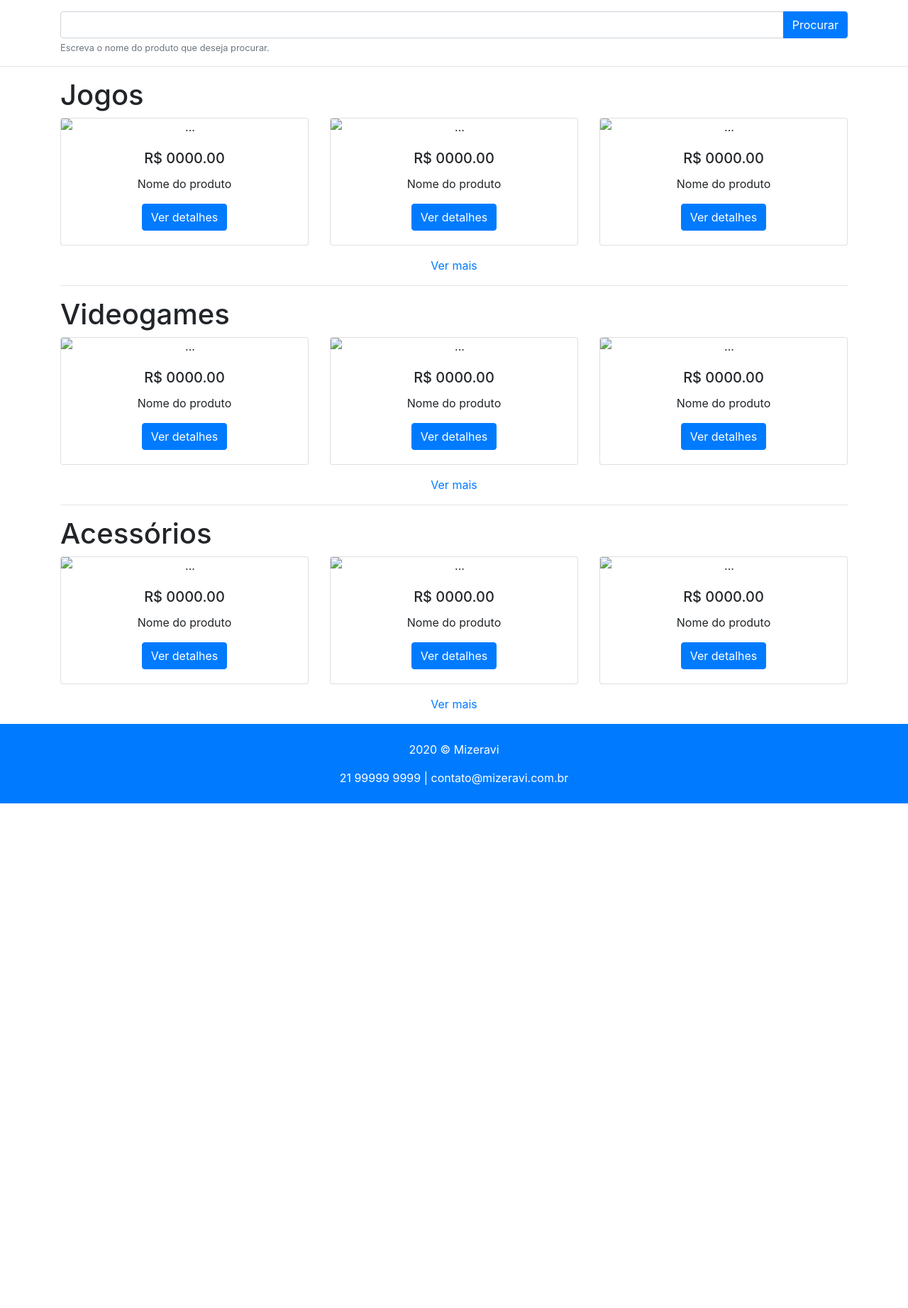
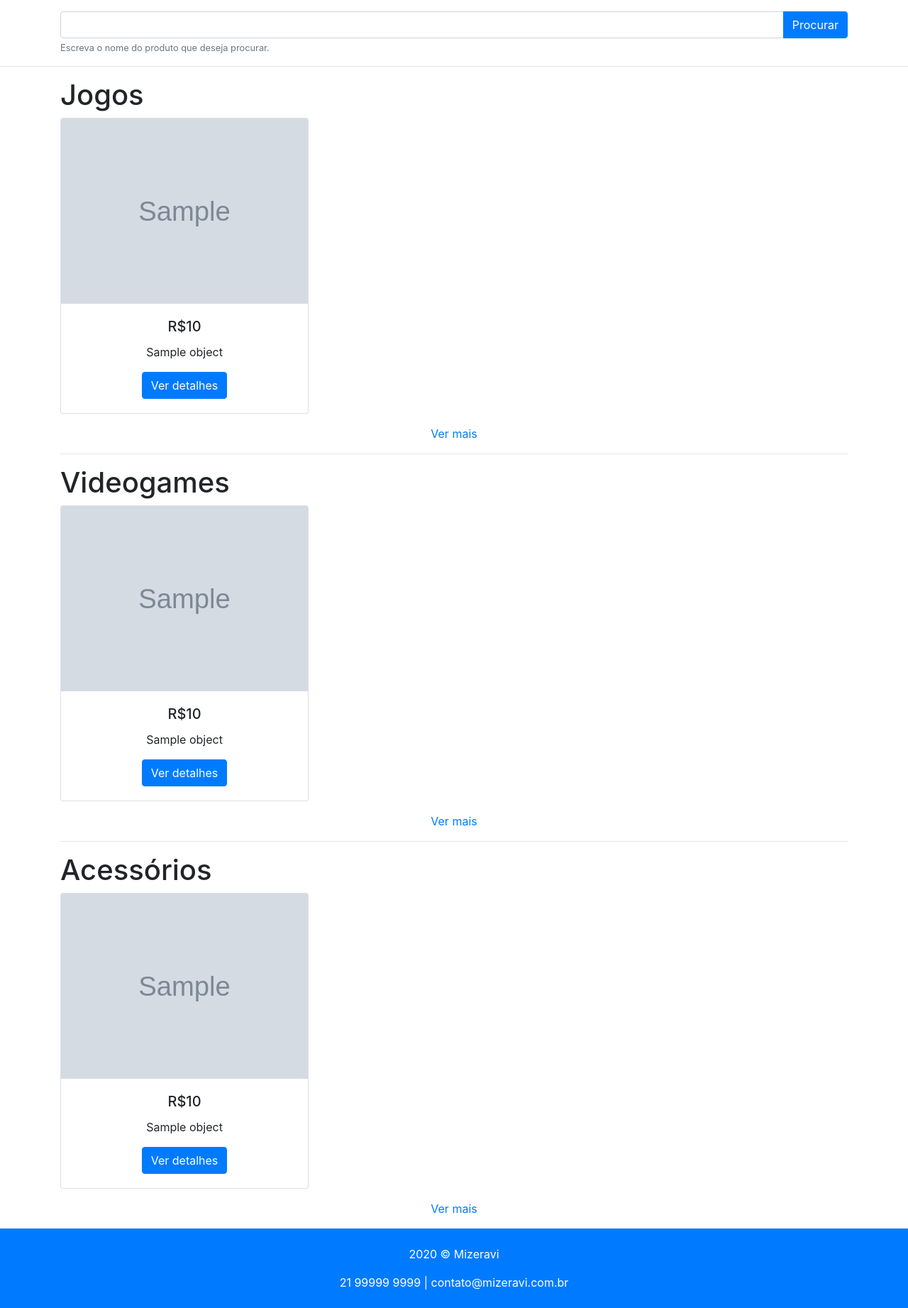
Before and after one commit to assisthiago/mizeravi, a Django app: template mzrv/templates/pages/index.html in a window 1280 px wide. Shown: the part 56-1899 px from the top of the page at 71% size. Before the commit the page ends 1188 px from the top, so only its background shows below. Run offline with Django 3.2, Linux system fonts and the light colour scheme; the template is opened without the code that fills it: most values are stand-ins (such as "Sample title", 1, 10 or a date in 2020); grey boxes marked "Sample" are stand-in pictures; some libraries are stand-ins or nearby versions.

Commit message:
Listagem simples passando conteúdo para os includes

```diff
--- a/mzrv/mzrv/static/css/custom.css
+++ /dev/null
@@ -1,9 +0,0 @@
-/* Cards */
-.card-deck {
-    display: flex;
-    flex-flow: row wrap
-}
-
-.card-deck .card {
-    width: 290px;
-}
--- a/mzrv/pages/urls.py
+++ b/mzrv/pages/urls.py
@@ -4,4 +4,7 @@ from . import views
 
 urlpatterns = [
     path('', views.index, name='index'),
+    path('games', views.games, name='games'),
+    path('consoles', views.consoles, name='consoles'),
+    path('acessories', views.acessories, name='acessories'),
 ]
--- a/mzrv/templates/pages/index.html
+++ b/mzrv/templates/pages/index.html
@@ -4,39 +4,41 @@
 
 <section id="games" class="mb-3">
     <h1>Jogos</h1>
-    <div class="card-deck mb-3 text-center">
-        {% include 'partials/_card.html' %}
-        {% include 'partials/_card.html' %}
-        {% include 'partials/_card.html' %}
+    <div class="row">
+        {% for object in games %}
+            {% include 'partials/_card.html' with data=object %}
+        {% endfor %}
     </div>
     <div class="text-center">
-        <a href="">Ver mais</a>
+        <a href="/games">Ver mais</a>
     </div>
 </section>
+
 <hr>
 
-<section id="videgames" class="mb-3">
+<section id="consoles" class="mb-3">
     <h1>Videogames</h1>
-    <div class="card-deck mb-3 text-center">
-        {% include 'partials/_card.html' %}
-        {% include 'partials/_card.html' %}
-        {% include 'partials/_card.html' %}
+    <div class="row">
+        {% for object in consoles %}
+            {% include 'partials/_card.html' with data=object %}
+        {% endfor %}
     </div>
     <div class="text-center">
-        <a href="">Ver mais</a>
+        <a href="/consoles">Ver mais</a>
     </div>
 </section>
+
 <hr>
 
 <section id="acessories" class="mb-3">
     <h1>Acessórios</h1>
-    <div class="card-deck mb-3 text-center">
-        {% include 'partials/_card.html' %}
-        {% include 'partials/_card.html' %}
-        {% include 'partials/_card.html' %}
+    <div class="row">
+        {% for object in acessories %}
+            {% include 'partials/_card.html' with data=object %}
+        {% endfor %}
     </div>
     <div class="text-center">
-        <a href="">Ver mais</a>
+        <a href="/acessories">Ver mais</a>
     </div>
 </section>
 
--- a/mzrv/templates/partials/_card.html
+++ b/mzrv/templates/partials/_card.html
@@ -1,8 +1,12 @@
-<div class="card">
-    <img src="https://via.placeholder.com/150" class="card-img-top" alt="...">
-    <div class="card-body">
-        <h5 class="card-title">R$ 0000.00</h5>
-        <p class="card-text">Nome do produto</p>
-        <a href="#" class="btn btn-primary">Ver detalhes</a>
+<div class="col-4 mb-3">
+    <div class="card-deck text-center row">
+        <div class="card">
+            <img src="{{ object.img }}" class="card-img-top" alt="...">
+            <div class="card-body">
+                <h5 class="card-title">R${{ object.price }}</h5>
+                <p class="card-text">{{ object.title }}</p>
+                <a href="{{ object.url }}" class="btn btn-primary">Ver detalhes</a>
+            </div>
+        </div>
     </div>
 </div>
--- a/mzrv/templates/partials/_navbar.html
+++ b/mzrv/templates/partials/_navbar.html
@@ -1,3 +1,3 @@
 <nav class="navbar navbar-dark bg-dark mb-3">
-    <a class="navbar-brand" href="#">Mizeravi</a>
+    <a class="navbar-brand" href="/">Mizeravi</a>
 </nav>
```
Also changed, not shown: mzrv/pages/views.py (+70 -1 lines), mzrv/templates/pages/listings.html (added, +14 -0 lines).
